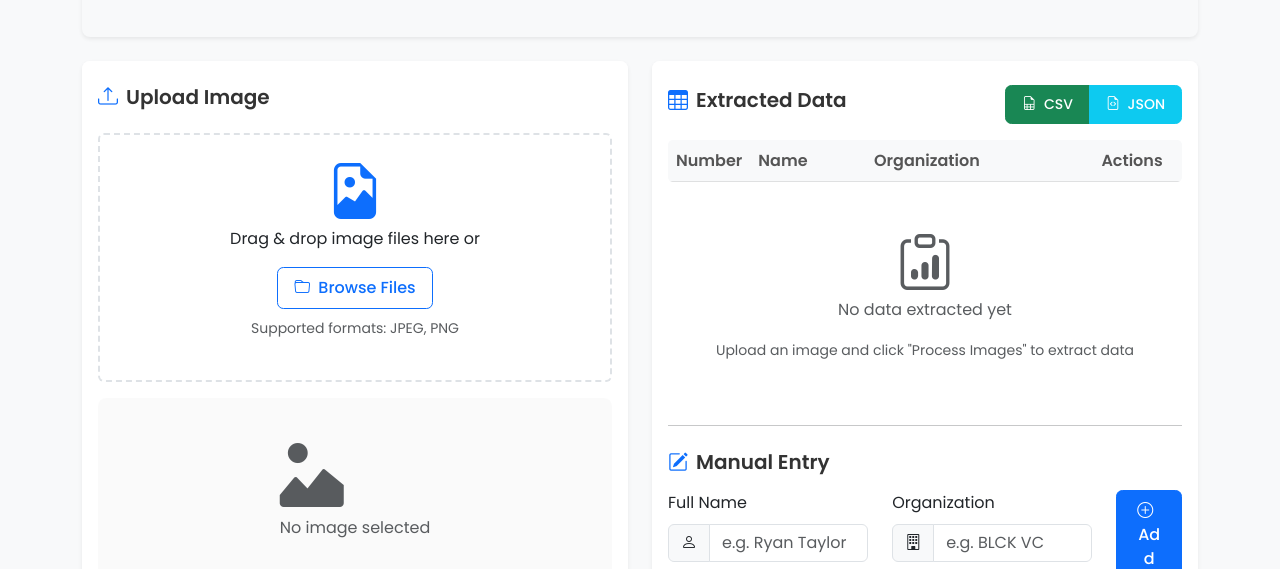
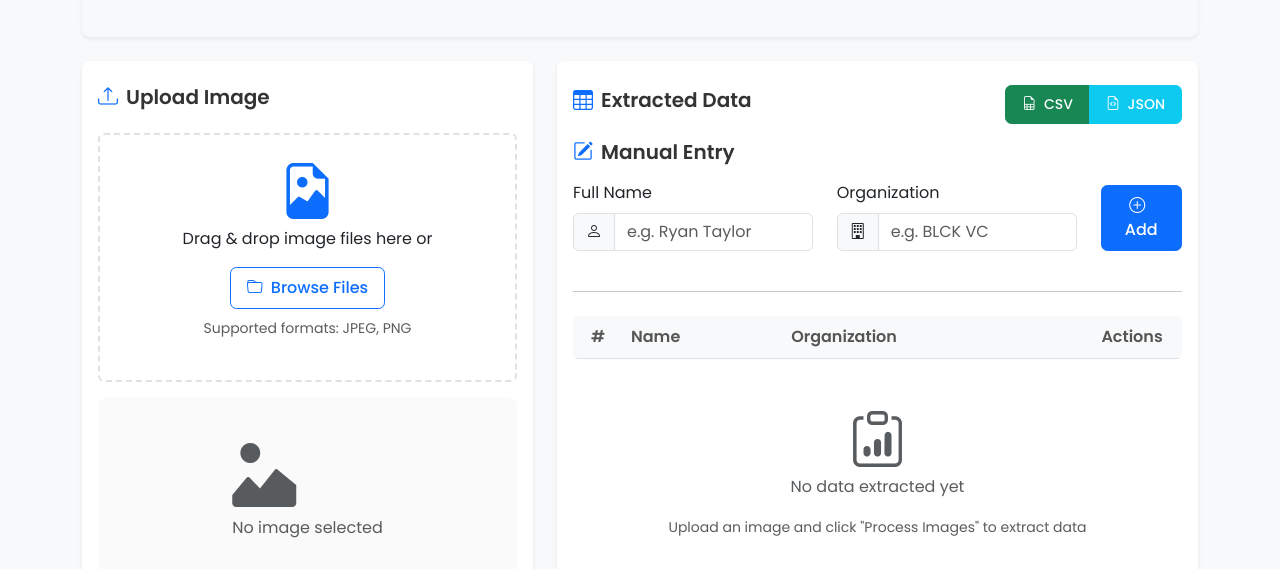
Before and after one commit to mphaxise/name-tag-reader, a website: page index.html in a window 1280 px wide. Shown: the part 231-800 px from the top of the page. Drawn offline with nearby package versions, Linux system fonts and the light colour scheme.

Commit message:
Further UI improvements: thinner upload card, manual entry above table, # column header

```diff
--- a/index.html
+++ b/index.html
@@ -44,7 +44,7 @@
         </div>
 
         <div class="row">
-            <div class="col-md-6">
+            <div class="col-md-5">
                 <div class="card shadow-sm mb-4 border-0 h-100">
                     <div class="card-header bg-white border-bottom-0 pt-4">
                         <h5 class="card-title">
@@ -101,7 +101,7 @@
                 </div>
             </div>
 
-            <div class="col-md-6">
+            <div class="col-md-7">
                 <div class="card shadow-sm mb-4 border-0 h-100">
                     <div class="card-header bg-white border-bottom-0 pt-4 d-flex justify-content-between align-items-center">
                         <h5 class="card-title">
@@ -117,33 +117,11 @@
                         </div>
                     </div>
                     <div class="card-body">
-                        <div class="table-responsive mb-4">
-                            <table id="resultTable" class="table table-hover">
-                                <thead class="table-light">
-                                    <tr>
-                                        <th class="text-center" width="70">Number</th>
-                                        <th>Name</th>
-                                        <th>Organization</th>
-                                        <th class="text-center" width="100">Actions</th>
-                                    </tr>
-                                </thead>
-                                <tbody id="resultBody">
-                                    <!-- Results will be added here -->
-                                </tbody>
-                            </table>
-                        </div>
-                        <div id="noResults" class="text-center py-4 mb-4">
-                            <i class="bi bi-clipboard-data display-4 text-muted mb-3"></i>
-                            <p class="text-muted">No data extracted yet</p>
-                            <p class="text-muted small">Upload an image and click "Process Images" to extract data</p>
-                        </div>
-
-                        <!-- Manual Entry moved inside Extracted Data card -->
-                        <hr class="my-4">
+                        <!-- Manual Entry moved above the table -->
                         <h5 class="card-title mb-3">
                             <i class="bi bi-pencil-square me-2 text-primary"></i>Manual Entry
                         </h5>
-                        <form id="manualEntryForm">
+                        <form id="manualEntryForm" class="mb-4">
                             <div class="row">
                                 <div class="col-md-5 mb-3">
                                     <label for="manualName" class="form-label">Full Name</label>
@@ -166,6 +144,29 @@
                                 </div>
                             </div>
                         </form>
+
+                        <hr class="my-4">
+
+                        <div class="table-responsive mb-4">
+                            <table id="resultTable" class="table table-hover">
+                                <thead class="table-light">
+                                    <tr>
+                                        <th class="text-center" width="50">#</th>
+                                        <th>Name</th>
+                                        <th>Organization</th>
+                                        <th class="text-center" width="100">Actions</th>
+                                    </tr>
+                                </thead>
+                                <tbody id="resultBody">
+                                    <!-- Results will be added here -->
+                                </tbody>
+                            </table>
+                        </div>
+                        <div id="noResults" class="text-center py-4 mb-4">
+                            <i class="bi bi-clipboard-data display-4 text-muted mb-3"></i>
+                            <p class="text-muted">No data extracted yet</p>
+                            <p class="text-muted small">Upload an image and click "Process Images" to extract data</p>
+                        </div>
                     </div>
                 </div>
             </div>
--- a/js/app.js
+++ b/js/app.js
@@ -675,9 +675,6 @@ function handleManualEntry(event) {
 
     // Show notification
     showNotification('success', 'Entry Added', 'The entry has been added to the table.');
-
-    // Scroll to the table
-    document.querySelector('.table-responsive').scrollIntoView({ behavior: 'smooth' });
 }
 
 // Download data as CSV or JSON
```
